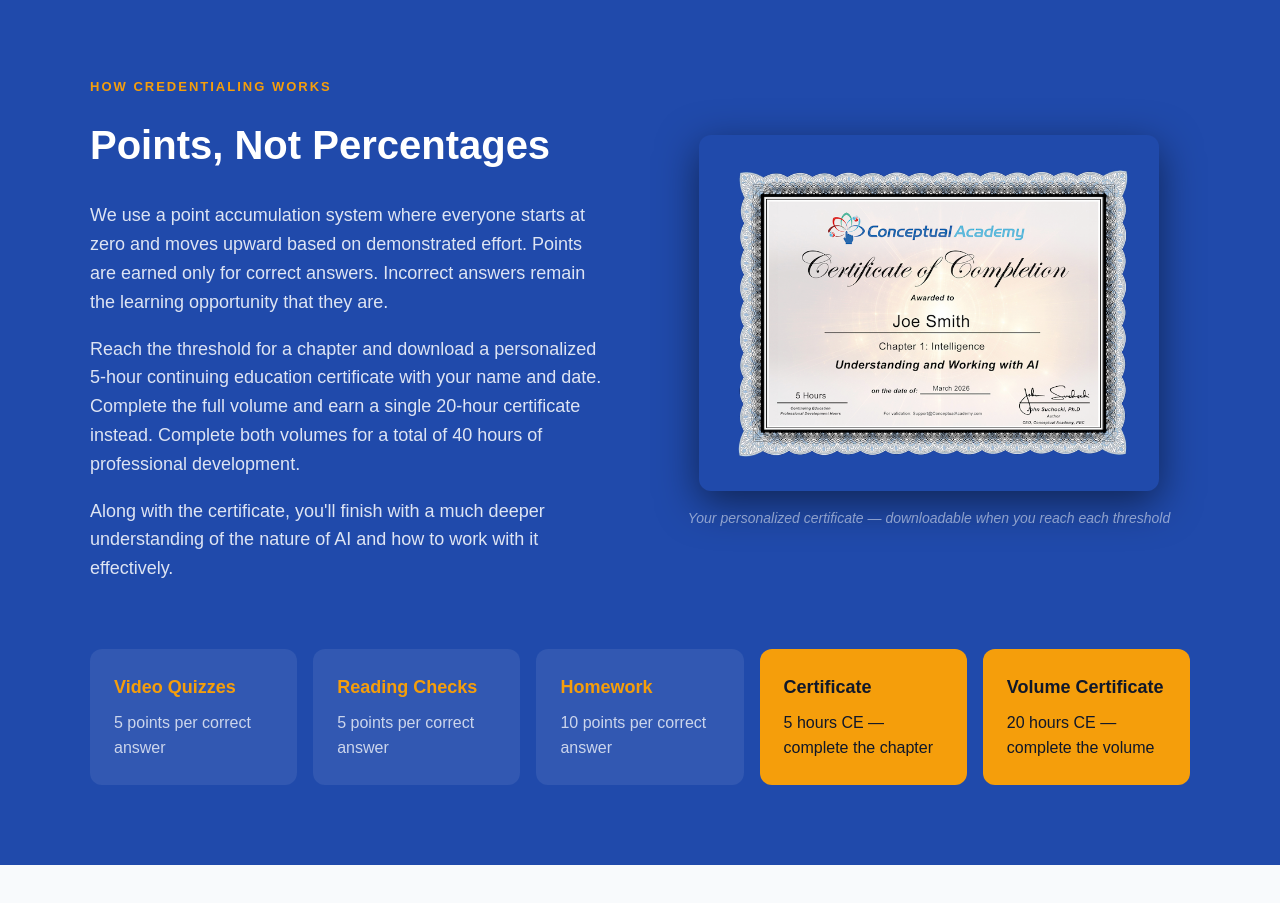
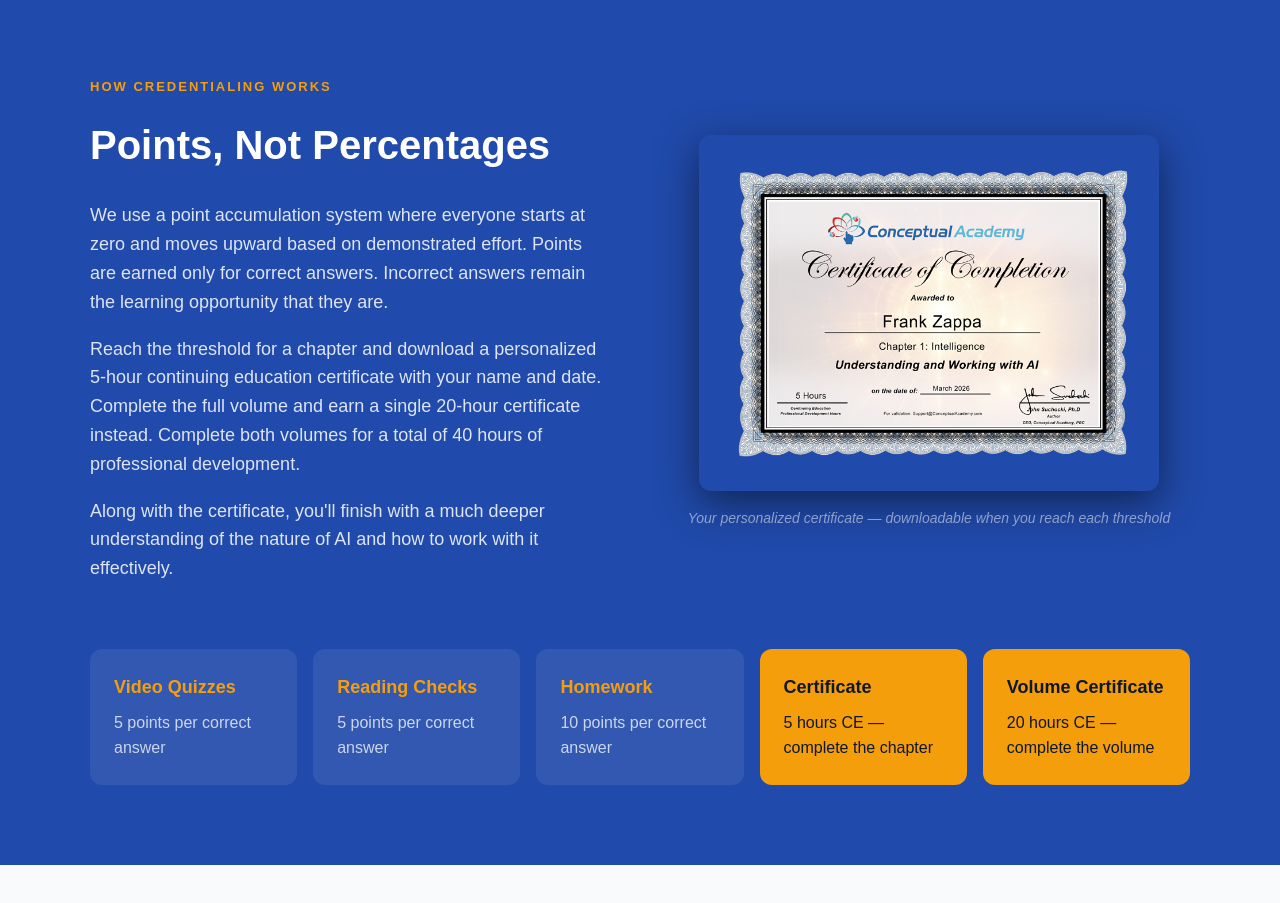
Before and after one commit to Suchocki88/UnderstandingAI.ai, a Next.js app: page /academy in a window 1280 px wide. Shown: the part 3060-3963 px from the top of the page. Built offline with nearby package versions, Linux system fonts and the light colour scheme.

Commit message:
Update page.tsx

```diff
--- a/app/academy/page.tsx
+++ b/app/academy/page.tsx
@@ -206,7 +206,7 @@ export default function Page() {
             </div>
             <div style={{ display: "flex", flexDirection: "column", alignItems: "center", gap: 16 }}>
               <img
-                src="/images/UAICertificate800.png"
+                src="/images/UAICertificateFZ.png"
                 alt="Certificate of Completion — Understanding and Working with AI"
                 style={{ width: "100%", maxWidth: 460, borderRadius: 12, boxShadow: "0 12px 40px rgba(0,0,0,0.5)" }}
               />
```
